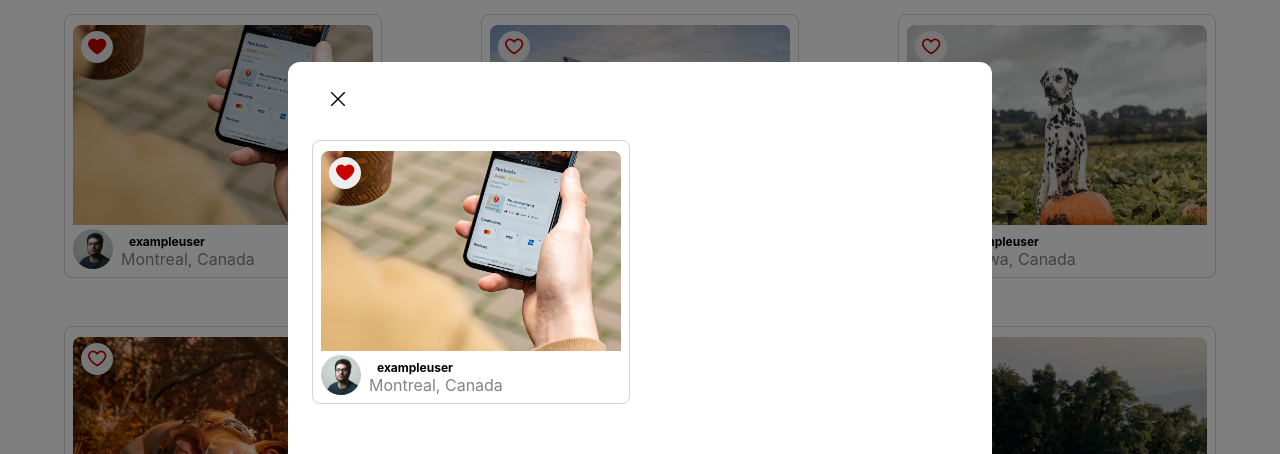
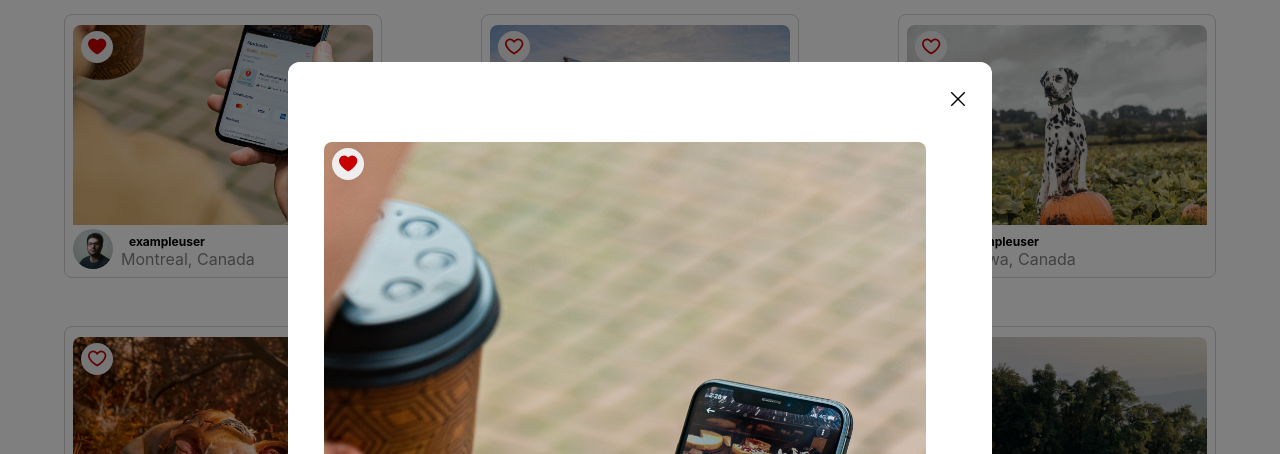
Before and after one commit to Jaidenpearson/photoLabs, a React (Create React App) app in the folder frontend/: page / in a window 1280 px wide. Both pictures are taken after a click on the element 97 px from the left and 169 px from the top of the page. Shown: the part 122-576 px from the top of the page. Built offline with nearby package versions, Linux system fonts and the light colour scheme; the HTML template or start-up script is replaced by a standard one.

Commit message:
modal works loads info and is styled

```diff
--- a/frontend/src/App.jsx
+++ b/frontend/src/App.jsx
@@ -24,7 +24,7 @@ const App = () => {
       )
     }
 
-    console.log('selected photo', selectedPhoto)
+    console.log('photoInfo', photos)
 
   return (
     <div className="App">
@@ -37,10 +37,12 @@ const App = () => {
         setSelectedPhoto={setSelectedPhoto}/>
         {selectedPhoto !== ""
         ? <PhotoDetailsModal
-          photoInfo={selectedPhoto}
-          setSelectedPhoto={setSelectedPhoto}
-          setPhotoIsFavourited={toggleFavourite}
-          photoIsFavourited={favouritePhotos}/>
+            photos={photos}
+            photoIsFavourited={favouritePhotos}
+            setPhotoIsFavourited={toggleFavourite}
+            favPhotoAlert={favPhotoAlert}
+            setSelectedPhoto={setSelectedPhoto}
+            photoInfo={selectedPhoto}/>
         : null}
     </div>
   );
--- a/frontend/src/components/PhotoListItem.jsx
+++ b/frontend/src/components/PhotoListItem.jsx
@@ -5,7 +5,6 @@ import PhotoFavButton from "./PhotoFavButton";
 
 const PhotoListItem = ({ photoInfo, setPhotoIsFavourited, photoIsFavourited, setSelectedPhoto }) => {
 
-  console.log('photo info', photoInfo)
 
   const handleClick = () => {
     setSelectedPhoto(photoInfo)
--- a/frontend/src/routes/PhotoDetailsModal.jsx
+++ b/frontend/src/routes/PhotoDetailsModal.jsx
@@ -3,9 +3,15 @@ import React from 'react';
 import '../styles/PhotoDetailsModal.scss'
 import closeSymbol from '../assets/closeSymbol.svg';
 import PhotoList from 'components/PhotoList';
-import PhotoListItem from 'components/PhotoListItem';
+import PhotoFavButton from 'components/PhotoFavButton';
 
 const PhotoDetailsModal = ({ photoInfo, setSelectedPhoto, setPhotoIsFavourited, photoIsFavourited }) => {
+
+  const convertToArray = (similar_photos) => {
+    return Object.values(similar_photos);
+  };
+
+  const similarPhotos = convertToArray(photoInfo.similar_photos)
 
   const handleClick = () => {
     setSelectedPhoto("")
@@ -14,15 +20,30 @@ const PhotoDetailsModal = ({ photoInfo, setSelectedPhoto, setPhotoIsFavourited,
   return (
     <div className="photo-details-modal">
       <div className='photo-details-modal__top-bar'>
-      <button className="photo-details-modal__close-button" onClick={handleClick}>
-        <img src={closeSymbol} alt="close symbol" />
-        <img className='.photo-details-modal__image' src={null} />
-      </button>
+        <button className="photo-details-modal__close-button" onClick={handleClick}>
+          <img src={closeSymbol} alt="close symbol" />
+          <img className='.photo-details-modal__image' src={null} />
+        </button>
       </div>
-      <PhotoListItem
-        photoInfo={photoInfo}
+      <div className='photo-details-modal__images photo-details-modal__header'>
+        <PhotoFavButton
+            setPhotoIsFavourited={setPhotoIsFavourited}
+            photoIsFavourited={photoIsFavourited}
+            photoId={photoInfo.id}/>
+        <img className='photo-details-modal__image' src={photoInfo.urls.full} />
+        <div className="photo-details-modal__photographer-details">
+          <img className="photo-list__user-profile" src={photoInfo.user.profile} alt="" />
+          <div>
+            <div className="photo-list__user-info">{photoInfo.user.username}</div>
+            <div className="photo-list__user-location">{photoInfo.location.city}, {photoInfo.location.country}</div>
+          </div>
+        </div>
+      </div>
+      <PhotoList
+        photos={similarPhotos}
         setPhotoIsFavourited={setPhotoIsFavourited}
-        photoIsFavourited={photoIsFavourited}/>
+        photoIsFavourited={photoIsFavourited}
+        setSelectedPhoto={setSelectedPhoto}/>
     </div>
   )
 };
--- a/frontend/src/styles/PhotoDetailsModal.scss
+++ b/frontend/src/styles/PhotoDetailsModal.scss
@@ -37,7 +37,7 @@
 .photo-details-modal__top-bar {
   display: flex;
   flex-direction: row;
-  justify-content: space-between;
+  justify-content: flex-end;
   margin: 16px;
   margin-top: 8px;
   align-items: center;
```
